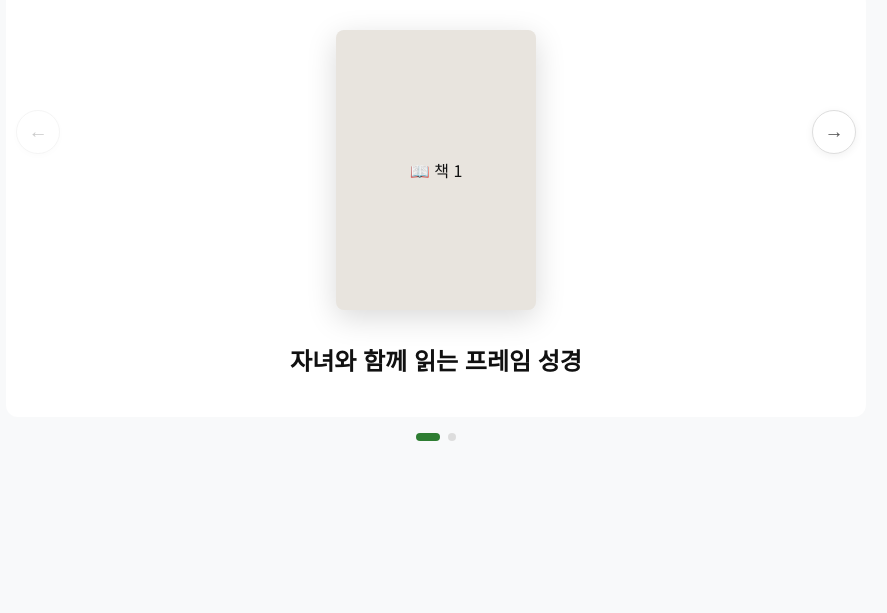
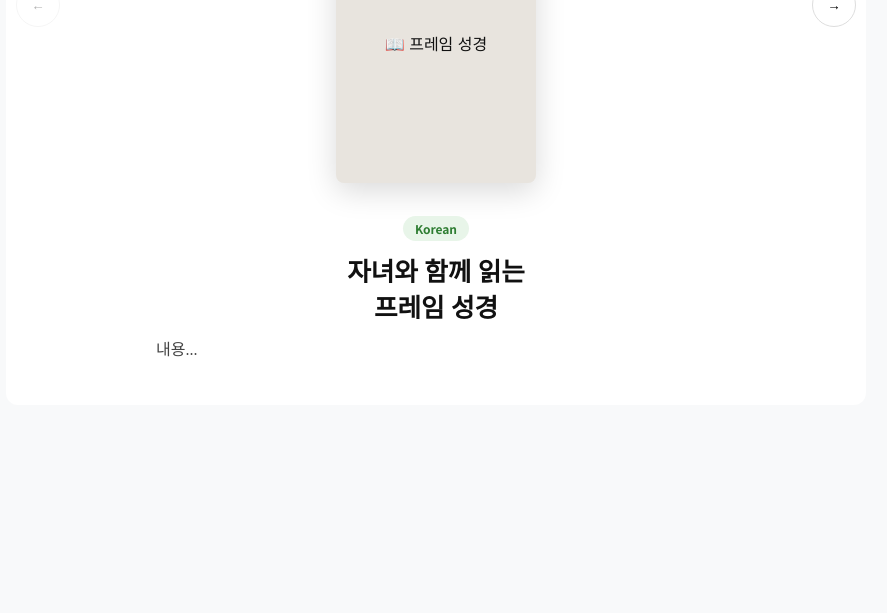
Before and after one commit to rhee-sam/books, a plain HTML site: page index.html in a window 1280 px wide. Shown: the part 187-800 px from the top of the page, without its empty margins (204-1091 px from the left). Drawn offline with Linux system fonts and the light colour scheme.

Commit message:
Update index.html

```diff
--- a/index.html
+++ b/index.html
@@ -20,16 +20,19 @@
         .slide { flex: 0 0 100%; display: flex; flex-direction: column; align-items: center; padding: 40px 20px; background: #ffffff; }
         .book-img-wrap { width: 200px; height: 280px; border-radius: 8px; overflow: hidden; box-shadow: 0 8px 30px rgba(0,0,0,0.15); margin-bottom: 32px; background: #e8e4de; display: flex; align-items: center; justify-content: center; }
         .book-info { max-width: 560px; width: 100%; text-align: center; }
+        .book-label { display: inline-block; font-size: 0.75rem; font-weight: 600; color: #2e7d32; background: #e8f5e9; padding: 4px 12px; border-radius: 20px; margin-bottom: 14px; }
+        .book-title { font-family: 'Noto Serif KR', serif; font-size: 1.6rem; font-weight: 700; color: #111; line-height: 1.4; margin-bottom: 8px; }
+        .buy-links { display: flex; gap: 10px; flex-wrap: wrap; justify-content: center; margin-bottom: 24px; }
+        .buy-btn { display: inline-block; padding: 10px 22px; border-radius: 6px; font-size: 0.88rem; font-weight: 700; text-decoration: none; cursor: pointer; }
+        .buy-btn-amazon { background: #FF9900; color: #fff; }
+        .buy-btn-aladin { background: #e74c3c; color: #fff; }
+        .book-desc { font-family: 'Noto Serif KR', serif; font-size: 1rem; color: #444; line-height: 1.9; text-align: left; }
 
-        /* 버튼 위치 배치 및 터치 기능 개선 */
+        /* 화살표 버튼 위치 */
         .slider-arrows { position: absolute; top: 120px; left: 0; right: 0; display: flex; justify-content: space-between; padding: 0 10px; z-index: 5; pointer-events: none; }
-        .arrow-btn { width: 44px; height: 44px; border-radius: 50%; background: #fff; border: 1px solid #ddd; font-size: 1.2rem; color: #555; cursor: pointer; display: flex; align-items: center; justify-content: center; transition: all 0.2s ease; box-shadow: 0 2px 8px rgba(0,0,0,0.06); pointer-events: auto; }
-        .arrow-btn:hover { background: #2e7d32; border-color: #2e7d32; color: #fff; }
-        .arrow-btn.disabled { opacity: 0.3; cursor: default; pointer-events: none; }
-
-        .slider-dots { display: flex; justify-content: center; gap: 8px; margin-top: 16px; }
-        .dot { width: 8px; height: 8px; border-radius: 50%; background: #ddd; cursor: pointer; transition: all 0.2s ease; }
-        .dot.active { background: #2e7d32; width: 24px; border-radius: 4px; }
+        .arrow-btn { width: 44px; height: 44px; border-radius: 50%; background: #fff; border: 1px solid #ddd; cursor: pointer; display: flex; align-items: center; justify-content: center; pointer-events: auto; }
+        .arrow-btn:hover { background: #2e7d32; color: #fff; }
+        .arrow-btn.disabled { opacity: 0.3; pointer-events: none; }
     </style>
 </head>
 <body>
@@ -41,46 +44,34 @@
             <a href="https://samleestory.blogspot.com">Story</a>
         </nav>
     </header>
-    <div class="page-title"><h1>Sam's Books</h1></div>
     <div class="books-slider-section">
         <div class="slider-container">
             <div class="slider-track" id="sliderTrack">
-                <div class="slide"><div class="book-img-wrap">📖 책 1</div><div class="book-info"><h2>자녀와 함께 읽는 프레임 성경</h2></div></div>
-                <div class="slide"><div class="book-img-wrap">📖 책 2</div><div class="book-info"><h2>FRAME BIBLE</h2></div></div>
+                <div class="slide"><div class="book-img-wrap">📖 프레임 성경</div><div class="book-info"><span class="book-label">Korean</span><h2 class="book-title">자녀와 함께 읽는<br>프레임 성경</h2><div class="book-desc">내용...</div></div></div>
+                <div class="slide"><div class="book-img-wrap">📖 FRAME BIBLE</div><div class="book-info"><span class="book-label">English</span><h2 class="book-title">FRAME BIBLE</h2><div class="book-desc">내용...</div></div></div>
+                <div class="slide"><div class="book-img-wrap">📖 50번의 질문</div><div class="book-info"><span class="book-label">Korean</span><h2 class="book-title">나를 찾아가는<br>50번의 질문</h2><div class="book-desc">내용...</div></div></div>
+                <div class="slide"><div class="book-img-wrap">📖 10번의 깨달음</div><div class="book-info"><span class="book-label">Korean</span><h2 class="book-title">삶을 찾아가는<br>10번의 깨달음</h2><div class="book-desc">내용...</div></div></div>
             </div>
             <div class="slider-arrows">
                 <button class="arrow-btn disabled" id="prevBtn">&#8592;</button>
                 <button class="arrow-btn" id="nextBtn">&#8594;</button>
             </div>
         </div>
-        <div class="slider-dots" id="sliderDots"></div>
     </div>
     <script>
         const track = document.getElementById('sliderTrack');
         const prevBtn = document.getElementById('prevBtn');
         const nextBtn = document.getElementById('nextBtn');
-        const dotsContainer = document.getElementById('sliderDots');
         const slides = track.querySelectorAll('.slide');
         let current = 0;
-
-        slides.forEach((_, i) => {
-            const dot = document.createElement('div');
-            dot.className = 'dot' + (i === 0 ? ' active' : '');
-            dot.addEventListener('click', () => goTo(i));
-            dotsContainer.appendChild(dot);
-        });
-
         function goTo(index) {
             current = Math.max(0, Math.min(index, slides.length - 1));
             track.style.transform = `translateX(-${current * 100}%)`;
-            document.querySelectorAll('.dot').forEach((d, i) => { d.classList.toggle('active', i === current); });
             prevBtn.classList.toggle('disabled', current === 0);
             nextBtn.classList.toggle('disabled', current === slides.length - 1);
         }
-
         prevBtn.addEventListener('click', () => goTo(current - 1));
         nextBtn.addEventListener('click', () => goTo(current + 1));
-
         let startX = 0;
         track.addEventListener('touchstart', e => { startX = e.touches[0].clientX; });
         track.addEventListener('touchend', e => {
```
